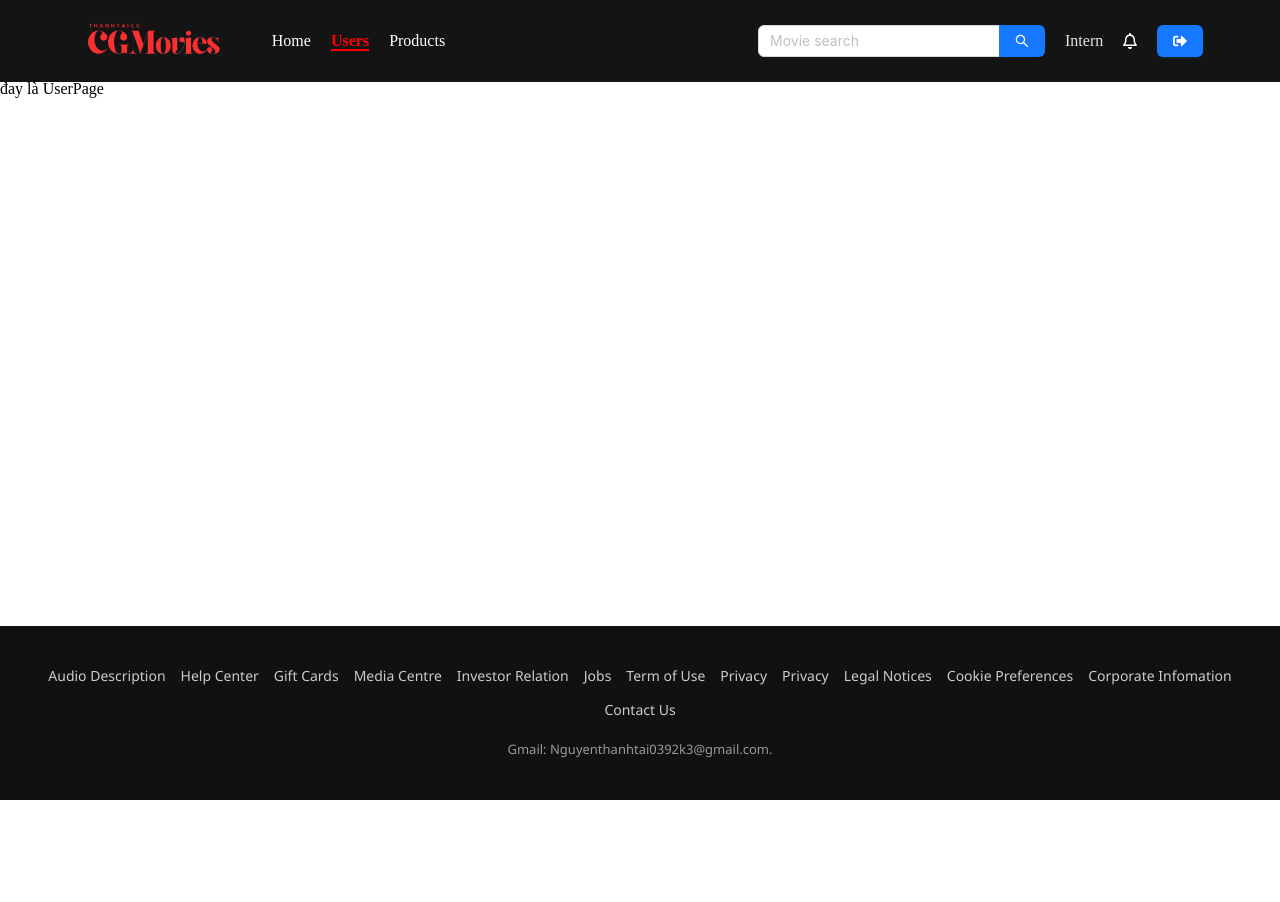
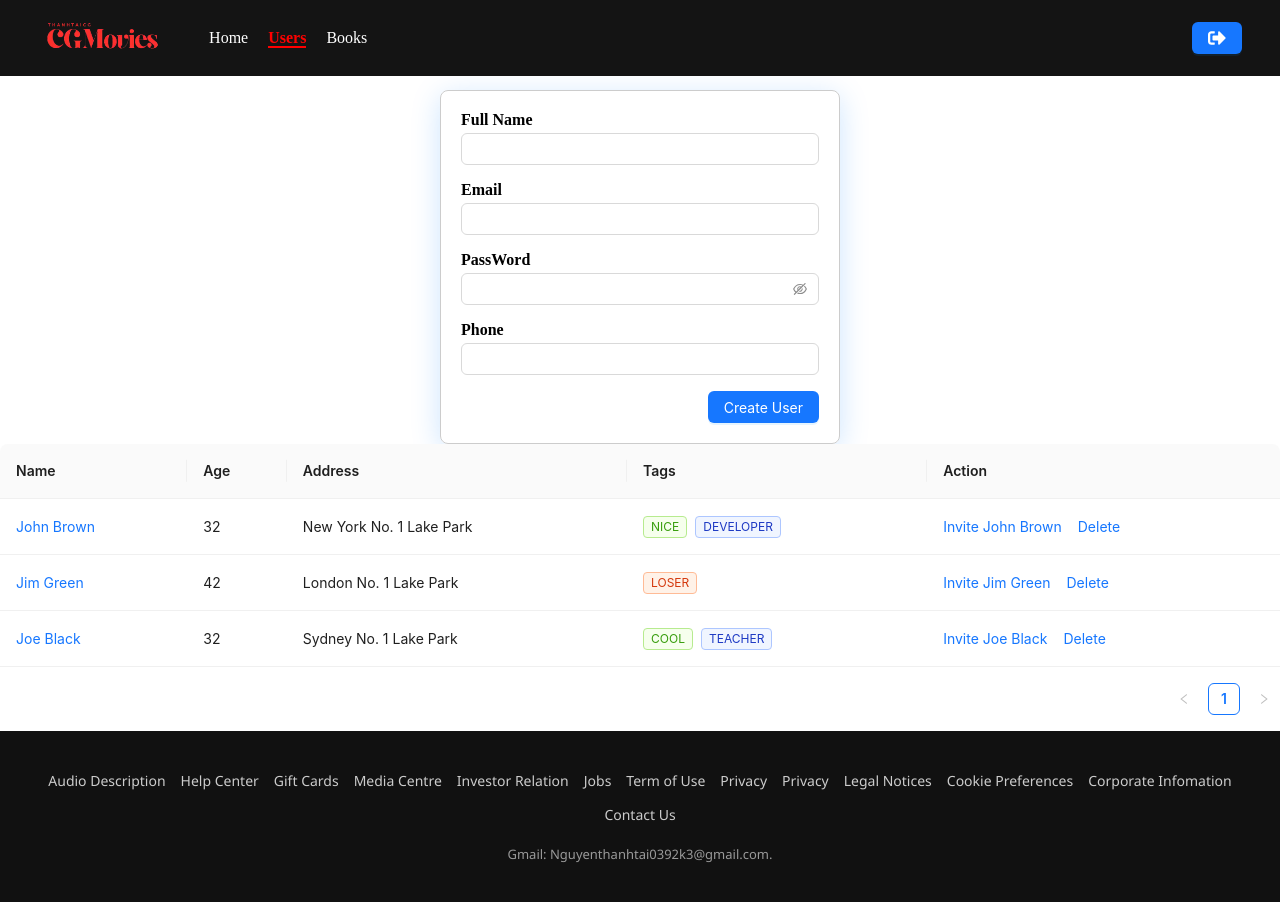
Before and after one commit to tainguyenCG/Update_REACTJS, a React (Vite) app: page /users in a window 1280 px wide. Shown: the top 902 px of the page. Before the commit the page ends 800 px from the top, so only its background shows below. Built offline with nearby package versions, Linux system fonts and the light colour scheme.

Commit message:
video 66

```diff
--- a/package.json
+++ b/package.json
@@ -15,7 +15,8 @@
     "preview": "vite preview"
   },
   "dependencies": {
-    "antd": "^5.25.3",
+    "@ant-design/icons": "5.3.7",
+    "antd": "5.18.1",
     "react": "18.3.1",
     "react-dom": "18.3.1",
     "react-icons": "^5.5.0",
--- a/src/components/layout/navbar/Navbar.css
+++ b/src/components/layout/navbar/Navbar.css
@@ -1,28 +1,40 @@
+/* Navbar tổng thể */
 .navbar {
   width: 100%;
   display: flex;
-  padding: 15px 6%;
+  padding: 16px 3%;
   justify-content: space-between;
+  align-items: center;
   position: fixed;
+  top: 0;
   font-size: 16px;
   font-weight: 500;
   color: #e5e5e5;
   background-color: #141414;
-  z-index: 2;
+  z-index: 1000;
 }
 
+/* Link custom */
 .custom_link {
   color: white;
   text-decoration: none;
+  transition: color 0.3s;
 }
 .custom_link:hover {
-  color: red; /* Màu đỏ khi hover */
+  color: red;
+}
+.custom_link.active {
+  color: red;
+  font-weight: bold;
+  border-bottom: 2px solid red;
 }
 
+/* Khi scroll */
 .nav-dark {
   background: #141414;
 }
 
+/* Bên trái navbar */
 .navbar-left {
   display: flex;
   align-items: center;
@@ -30,7 +42,10 @@
 }
 
 .navbar-left img {
-  width: 150px;
+  max-width: 100%; /* không vượt quá kích thước container */
+  height: auto; /* giữ tỉ lệ ảnh */
+  max-height: 40px; /* giới hạn chiều cao tối đa (có thể chỉnh theo ý bạn) */
+  min-height: 20px; /* chiều cao tối thiểu để ảnh không quá nhỏ */
 }
 
 .navbar-left ul {
@@ -41,26 +56,58 @@
 
 .navbar-left ul li {
   cursor: pointer;
-  text-decoration: none;
 }
 
+/* Bên phải navbar */
 .navbar-right {
   display: flex;
-  gap: 20px;
   align-items: center;
+  gap: 10px;
 }
 
-.navbar-right .icons {
-  width: 14px;
-  cursor: pointer;
-  transition: transform 0.3s ease-in-out;
+/* Logout button icon */
+.SignOut-icon {
+  font-size: 18px;
 }
 
-.navbar-right .profile {
-  border-radius: 4px;
-  width: 35px;
+/* Hamburger menu */
+.hamburger-menu {
+  display: none;
+  flex-direction: column;
+  justify-content: space-between;
+  width: 22px;
+  height: 18px;
+  cursor: pointer;
+  margin-left: 10px;
 }
 
+.hamburger-menu .bar {
+  height: 3px;
+  width: 100%;
+  background-color: white;
+  border-radius: 2px;
+}
+
+/* Hiện menu khi bấm hamburger */
+.nav-links {
+  transition: all 0.3s ease-in-out;
+}
+.show-menu {
+  display: flex !important;
+  flex-direction: column;
+  position: absolute;
+  top: 70px;      /* cách navbar một chút */
+  right: 0;       /* hiện menu sát bên phải */
+  width: 180px;   /* rộng vừa đủ, có thể chỉnh */
+  background-color: #141414;
+  padding: 15px;
+  gap: 10px;
+  z-index: 999;
+  border-radius: 4px; /* tuỳ chỉnh cho đẹp */
+  box-shadow: 0 4px 8px rgba(0,0,0,0.3);
+}
+
+/* Dropdown */
 .navbar-profile {
   display: flex;
   align-items: center;
@@ -76,9 +123,8 @@
   width: max-content;
   background: #191919;
   padding: 18px 22px;
-  border-radius: 2px;
+  border-radius: 4px;
   margin-top: 4px;
-  border-radius: 4px;
   text-decoration: underline;
   z-index: 1;
   display: none;
@@ -92,18 +138,11 @@
 .navbar-profile:hover .dropdown {
   display: block;
 }
-
 .navbar-profile:hover .icons {
-  /* transition: 0.2s; */
-  /* margin-top: 8px; */
   transform: rotate(90deg);
 }
-.custom_link.active {
-  color: red;
-  font-weight: bold;
-  border-bottom: 2px solid red;
-}
 
+/* Responsive */
 @media (max-width: 1130px) {
   .navbar {
     padding: 20px 4%;
@@ -113,14 +152,18 @@
     display: none;
   }
 
+  .hamburger-menu {
+    display: flex;
+  }
+
   .navbar img {
-    height: 25px;
+    max-height: 45px; /* nhỏ hơn trên desktop, vẫn dễ nhận dạng */
   }
 }
 
 @media (max-width: 500px) {
   .navbar img {
-    height: 20px;
+    max-height: 45px; /* nhỏ hơn nữa cho điện thoại nhỏ */
   }
 
   .navbar-right {
--- a/src/components/layout/navbar/Navbar.jsx
+++ b/src/components/layout/navbar/Navbar.jsx
@@ -1,35 +1,39 @@
 import { useEffect, useRef, useState } from "react";
 import "./Navbar.css";
 import logo from "../../../assets/logo.png";
-import bell_icon from "../../../assets/bell_icon.svg";
 import { Link, NavLink, useNavigate } from "react-router-dom";
 import { FaSignOutAlt } from "react-icons/fa";
-import { Popover } from "antd";
 import { Button, Modal } from "antd";
-import Search from "antd/es/input/Search";
+
 const Navbar = () => {
   const navRef = useRef();
   const navigate = useNavigate();
   const [isModalOpen, setIsModalOpen] = useState(false);
+  const [isMenuOpen, setIsMenuOpen] = useState(false);
+
   const showModal = () => {
     setIsModalOpen(true);
   };
+
   const handleOk = () => {
     navigate("/login");
   };
+
   const handleCancel = () => {
     setIsModalOpen(false);
   };
-  const bell_content = (
-    <div>
-      <p>Bạn chưa có thông báo nào</p>
-    </div>
-  );
+
+  const handleMenuClick = () => {
+    setIsMenuOpen(!isMenuOpen);
+  };
+
+  const closeMenu = () => {
+    setIsMenuOpen(false);
+  };
 
   useEffect(() => {
     const handleScroll = () => {
       if (navRef.current) {
-        // Đảm bảo navRef.current không phải là null
         if (window.scrollY >= 80) {
           navRef.current.classList.add("nav-dark");
         } else {
@@ -39,10 +43,7 @@ const Navbar = () => {
     };
 
     window.addEventListener("scroll", handleScroll);
-
-    return () => {
-      window.removeEventListener("scroll", handleScroll);
-    };
+    return () => window.removeEventListener("scroll", handleScroll);
   }, []);
 
   return (
@@ -52,11 +53,14 @@ const Navbar = () => {
           <img src={logo} alt="logo" />
         </Link>
 
-        <ul className="nav-links">
+        <ul className={`nav-links ${isMenuOpen ? "show-menu" : ""}`}>
           <li>
             <NavLink
               to="/"
-              className={({ isActive }) => (isActive ? "custom_link active" : "custom_link")}
+              className={({ isActive }) =>
+                isActive ? "custom_link active" : "custom_link"
+              }
+              onClick={closeMenu}
             >
               Home
             </NavLink>
@@ -64,35 +68,47 @@ const Navbar = () => {
           <li>
             <NavLink
               to="/users"
-              className={({ isActive }) => (isActive ? "custom_link active" : "custom_link")}
+              className={({ isActive }) =>
+                isActive ? "custom_link active" : "custom_link"
+              }
+              onClick={closeMenu}
             >
               Users
             </NavLink>
           </li>
           <li>
             <NavLink
-              to="/products"
-              className={({ isActive }) => (isActive ? "custom_link active" : "custom_link")}
+              to="/books"
+              className={({ isActive }) =>
+                isActive ? "custom_link active" : "custom_link"
+              }
+              onClick={closeMenu}
             >
-              Products
+              Books
             </NavLink>
           </li>
         </ul>
       </div>
+
       <div className="navbar-right">
-        <Search placeholder="Movie search" enterButton />
-        <p>Intern</p>
-        <Popover content={bell_content} title="">
-          <img src={bell_icon} alt="" className="icon" />
-        </Popover>
-        <div className="navbar-profile">
-          <Button type="primary" onClick={showModal}>
-            <FaSignOutAlt className="SignOut-icon" />
-          </Button>
-          <Modal title="" open={isModalOpen} onOk={handleOk} onCancel={handleCancel}>
-            <p>Confirm logout?</p>
-          </Modal>
+        <Button type="primary" onClick={showModal}>
+          <FaSignOutAlt className="SignOut-icon" />
+        </Button>
+
+        <div className="hamburger-menu" onClick={handleMenuClick}>
+          <div className="bar"></div>
+          <div className="bar"></div>
+          <div className="bar"></div>
         </div>
+
+        <Modal
+          title=""
+          open={isModalOpen}
+          onOk={handleOk}
+          onCancel={handleCancel}
+        >
+          <p>Confirm logout?</p>
+        </Modal>
       </div>
     </div>
   );
--- /dev/null
+++ b/src/components/user/user.form.jsx
@@ -0,0 +1,48 @@
+import { Input, Button } from "antd";
+
+const UserForm = () => {
+  const labelStyle = {
+    display: "block",
+    fontWeight: "bold",
+    marginBottom: "4px",
+  };
+
+  const inputContainerStyle = {
+    marginBottom: "16px",
+  };
+
+  const formStyle = {
+    padding: "20px",
+    border: "1px solid #ccc",
+    borderRadius: "8px",
+    maxWidth: "400px",
+    margin: "0 auto",
+    boxShadow: "0 6px 30px rgba(0, 123, 255, 0.2)",
+  };
+
+  return (
+    <div style={formStyle}>
+      <div style={inputContainerStyle}>
+        <span style={labelStyle}>Full Name</span>
+        <Input />
+      </div>
+      <div style={inputContainerStyle}>
+        <span style={labelStyle}>Email</span>
+        <Input />
+      </div>
+      <div style={inputContainerStyle}>
+        <span style={labelStyle}>PassWord</span>
+        <Input.Password />
+      </div>
+      <div style={inputContainerStyle}>
+        <span style={labelStyle}>Phone</span>
+        <Input />
+      </div>
+      <div style={{ textAlign: "right" }}>
+        <Button type="primary">Create User</Button>
+      </div>
+    </div>
+  );
+};
+
+export default UserForm;
--- /dev/null
+++ b/src/components/user/user.table.jsx
@@ -0,0 +1,78 @@
+import { Space, Table, Tag } from "antd";
+
+const UserTable = () => {
+  const columns = [
+    {
+      title: "Name",
+      dataIndex: "name",
+      key: "name",
+      render: (text) => <a>{text}</a>,
+    },
+    {
+      title: "Age",
+      dataIndex: "age",
+      key: "age",
+    },
+    {
+      title: "Address",
+      dataIndex: "address",
+      key: "address",
+    },
+    {
+      title: "Tags",
+      key: "tags",
+      dataIndex: "tags",
+      render: (_, { tags }) => (
+        <>
+          {tags.map((tag) => {
+            let color = tag.length > 5 ? "geekblue" : "green";
+            if (tag === "loser") {
+              color = "volcano";
+            }
+            return (
+              <Tag color={color} key={tag}>
+                {tag.toUpperCase()}
+              </Tag>
+            );
+          })}
+        </>
+      ),
+    },
+    {
+      title: "Action",
+      key: "action",
+      render: (_, record) => (
+        <Space size="middle">
+          <a>Invite {record.name}</a>
+          <a>Delete</a>
+        </Space>
+      ),
+    },
+  ];
+  const data = [
+    {
+      key: "1",
+      name: "John Brown",
+      age: 32,
+      address: "New York No. 1 Lake Park",
+      tags: ["nice", "developer"],
+    },
+    {
+      key: "2",
+      name: "Jim Green",
+      age: 42,
+      address: "London No. 1 Lake Park",
+      tags: ["loser"],
+    },
+    {
+      key: "3",
+      name: "Joe Black",
+      age: 32,
+      address: "Sydney No. 1 Lake Park",
+      tags: ["cool", "teacher"],
+    },
+  ];
+
+  return <Table columns={columns} dataSource={data} />;
+};
+export default UserTable;
--- a/src/main.jsx
+++ b/src/main.jsx
@@ -6,7 +6,7 @@ import NotFound from "./pages/NotFound/NotFound";
 import LoginPage from "./pages/login/login";
 import RegisterPage from "./pages/register/register";
 import UserPage from "./pages/user/user";
-import ProductPage from "./pages/product/product";
+import BookPage from "./pages/book/book";
 import "./style/global.css";
 import App from "./App";
 import TodoApp from "./components/todo/TodoApp";
@@ -25,8 +25,8 @@ const router = createBrowserRouter([
         element: <UserPage />,
       },
       {
-        path: "/products",
-        element: <ProductPage />,
+        path: "/books",
+        element: <BookPage />,
       },
     ],
   },
--- /dev/null
+++ b/src/pages/book/book.jsx
@@ -0,0 +1,8 @@
+const BookPage = () =>{
+    return(
+        <> <div style={{ paddingTop: "90px" }}>
+      <div>Đây là BookPage</div>
+    </div></>
+    )
+}
+export default BookPage;
--- a/src/pages/product/product.jsx
+++ b/src/pages/book/product.jsx
@@ -1,6 +1,6 @@
 const ProductPage = () =>{
     return(
-        <> <div style={{ paddingTop: "80px" }}>
+        <> <div style={{ paddingTop: "90px" }}>
       <div>Đây là ProductPage</div>
     </div></>
     )
--- a/src/pages/user/user.jsx
+++ b/src/pages/user/user.jsx
@@ -1,10 +1,13 @@
+import UserForm from "../../components/user/user.form";
+import UserTable from "../../components/user/user.table";
 
 const UserPage = () => {
   return (
     <>
-      <div style={{ paddingTop: "80px" }}>
-      <div> đay là UserPage</div>
-    </div>
+      <div style={{ paddingTop: "90px" }}>
+        <UserForm />
+        <UserTable />
+      </div>
     </>
   );
 };
```
Also changed, not shown: 2 other files (tests, documents, lock files or other folders).
